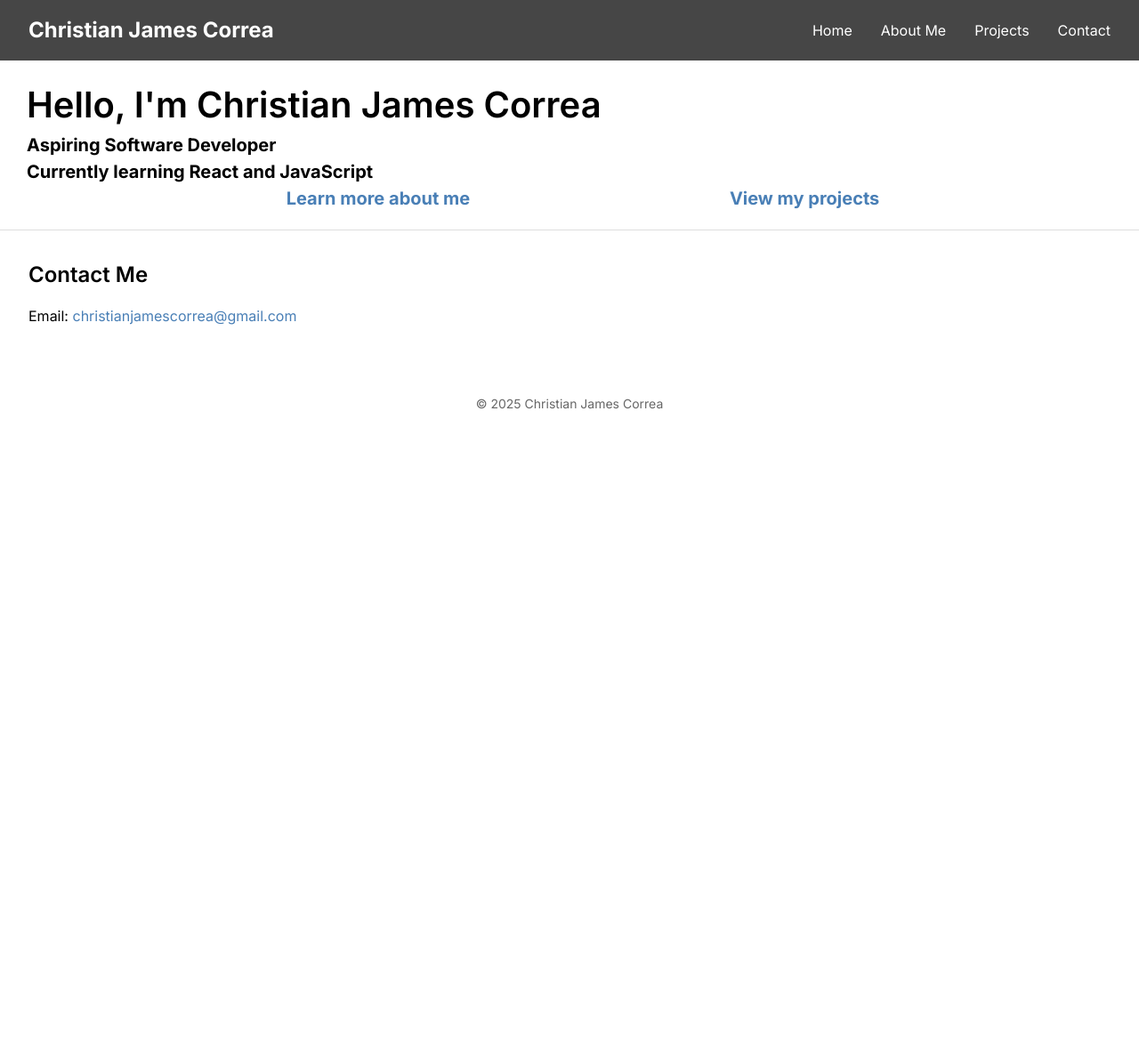
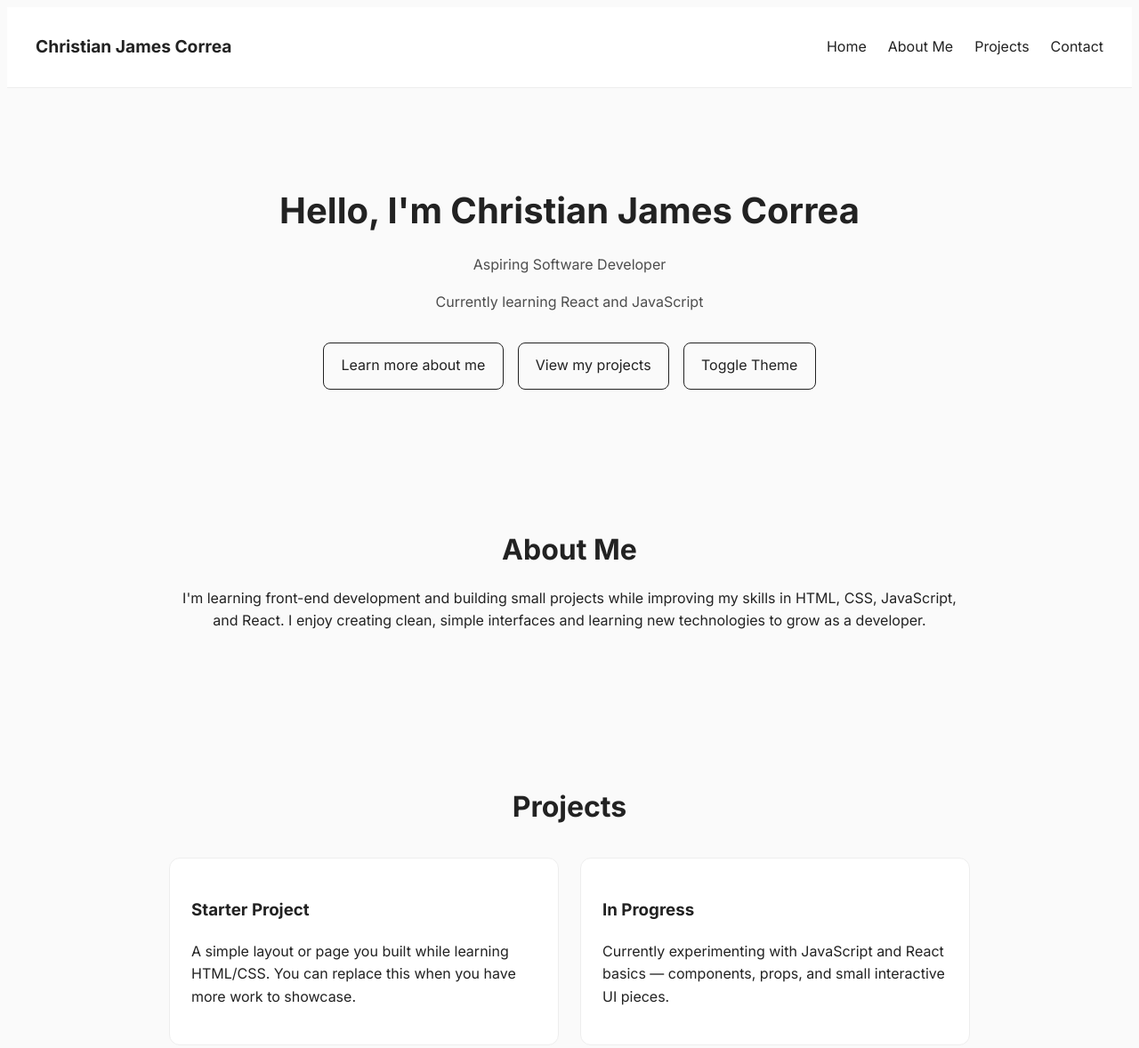
Before and after one commit to ichan0/web-portfolio, a plain HTML site: page index.html in a window 1280 px wide. Shown: the top 1178 px of the page at 89% size. Before the commit the page ends 800 px from the top, so only its background shows below. Drawn offline with Linux system fonts and the light colour scheme.

Commit message:
modified index.html and default.css, created index.js

```diff
--- a/default.css
+++ b/default.css
@@ -6,100 +6,175 @@
                              "Helvetica Neue", Arial, "Noto Sans", "Liberation Sans", sans-serif;
 }
 
-/* Apply Inter as the primary sans-serif font */
+
+
+
+/* Smooth scroll */
 html {
-    font-family: var(--font-sans);
-    font-size: 16px;
-    -webkit-font-smoothing: antialiased;
-    -moz-osx-font-smoothing: grayscale;
-    text-rendering: optimizeLegibility;
+  scroll-behavior: smooth;
+}s
+
+/* Reset */
+* {
+  margin: 0;
+  padding: 0;
+  box-sizing: border-box;
 }
 
+body {
+  font-family: var(--font-sans);
+  background: #fafafa;
+  color: #222;
+  line-height: 1.6;
+}
+
+/* Navigation */
 nav {
-    background-color: #464646;
-    padding: 1em 2em;
+  position: sticky;
+  top: 0;
+  background: #fff;
   display: flex;
   justify-content: space-between;
   align-items: center;
-}
-
-nav a {
-    text-decoration: none;
-    color: white;
+  padding: 1rem 2rem;
+  border-bottom: 1px solid #eee;
+  z-index: 10;
 }
 
 .logo {
-    font-size: 1.5em;
-    font-weight: 700;
-}
-
-a {
+  font-size: 1.2rem;
+  font-weight: bold;
   text-decoration: none;
-    color: #497fb6
-}
-
-a:hover {
-    color: #497fb6;
+  color: #222;
 }
 
 .nav-links {
+  display: flex;
+  gap: 1.5rem;
   list-style: none;
-    padding: 0;
-    margin: 0;
+}
+
+.nav-links a {
+  text-decoration: none;
+  color: #222;
+  transition: opacity 0.2s;
+}
+
+.nav-links a:hover {
+  opacity: 0.6;
+}
+
+/* Hero Section */
+.hero {
+  text-align: center;
+  padding: 5rem 1rem 4rem;
+}
+
+.hero h1 {
+  font-size: 2.5rem;
+  margin-bottom: 1rem;
+}
+
+.hero p {
+  opacity: 0.8;
+}
+
+/* Buttons */
+.btn-group {
+  margin-top: 2rem;
   display: flex;
-    gap: 2em;
+  gap: 1rem;
+  justify-content: center;
 }
 
 .btn {
-    display: flex;
-    justify-content: space-evenly;
-    align-items: center;
-
+  padding: 0.8rem 1.2rem;
+  border: 1px solid #222;
+  border-radius: 8px;
+  text-decoration: none;
+  color: #222;
+  transition: all 0.2s ease;
 }
 
-body {
-
-    margin: 0;
-    line-height: 1.5;
-    font-weight: 400;
-    -webkit-font-variant-ligatures: contextual;
-                    font-variant-ligatures: contextual;
+.btn:hover {
+  background: #222;
+  color: #fff;
 }
 
-h1, h2, h3, h4, h5, h6 {
-    font-weight: 600;
-    margin-top: 0;
-    margin-bottom: 0.5em;
+/* Dark Mode styling */
+.dark-mode {
+  background: #121212;
+  color: #e0e0e0;
 }
 
-
-.header {
-    font-size: 1.25em;
-    font-weight: 700;
-    padding: 1em 0 1em 1.5em;
-    border-bottom: 1px solid #ddd;
-
-    color: inherit;
+.dark-mode nav {
+  background: #1e1e1e;
+  /* color: #e0e0e0; */
+  border-bottom: 1px solid #333;
 }
 
-.header h1,
-.header p {
-    margin: 0;
+.dark-mode nav a {
+    color: #e0e0e0
 }
 
-.body-content {
-    padding: 2em;
-    background-color: #f9f9f9;
+.dark-mode .btn {
+  border-color: #e0e0e0;
+  color: #e0e0e0;
 }
 
-.contact {
-    padding: 2em;
-    background-color: #fff;
+.dark-mode .btn:hover {
+    background: #fff;
+    color: #222;
 }
 
+.dark-mode .project-card {
+  background: #1e1e1e;
+  border-color: #333;
+  color: #e0e0e0;
+}
+
+.dark-mode .contact a {
+    color: #e0e0e0;
+}
+
+/* Sections */
+.section {
+  max-width: 900px;
+  margin: auto;
+  padding: 4rem 1rem;
+  text-align: center;
+}
+
+.section h2 {
+  font-size: 2rem;
+  margin-bottom: 1rem;
+}
+
+/* Projects */
+.project-grid {
+  display: grid;
+  gap: 1.5rem;
+  grid-template-columns: repeat(auto-fit, minmax(250px, 1fr));
+  margin-top: 2rem;
+}
+
+.project-card {
+  background: #fff;
+  padding: 1.5rem;
+  border-radius: 12px;
+  border: 1px solid #eee;
+  text-align: left;
+}
+
+/* Contact */
+.contact a {
+  color: #222;
+  text-decoration: underline;
+}
+
+/* Footer */
 footer {
-    font-size: 0.875em;
-    color: #666;
   text-align: center;
-    padding: 1em 0;
+  padding: 2rem;
+  opacity: 0.7;
 }
--- a/index.html
+++ b/index.html
@@ -1,53 +1,89 @@
 <!DOCTYPE html>
 <html lang="en">
 <head>
-    <meta charset="UTF-8">
-    <meta name="author" content="Christian James Correa">
-    <meta name="viewport" content="width=device-width, initial-scale=1.0">
-    <link rel="stylesheet" href="default.css">
+    <meta charset="UTF-8" />
+    <meta name="author" content="Christian James Correa" />
+    <meta name="viewport" content="width=device-width, initial-scale=1.0" />
+    <link rel="stylesheet" href="default.css" />
     <title>Christian James Correa</title>
 </head>
 
 <body>
+
+    <!-- Navigation -->
     <nav>
-        <a class="logo" href="index.html">
-            <!-- <img src="images/logo.png" alt="Logo" class="logo"> -->
-            Christian James Correa
-        </a>
+        <a class="logo" href="#home">Christian James Correa</a>
         <ul class="nav-links">
-            <li><a href="index.html">Home</a></li>
-            <li><a href="about.html">About Me</a></li>
-            <li><a href="projects.html">Projects</a></li>
-            <li><a href="contact.html">Contact</a></li>
+            <li><a href="#home">Home</a></li>
+            <li><a href="#about">About Me</a></li>
+            <li><a href="#projects">Projects</a></li>
+            <li><a href="#contact">Contact</a></li>
         </ul>
     </nav>
 
-    <header>
-        <div class="header">
-            <h1>Hello, I'm Christian James Correa</h1>
-            <p>Aspiring Software Developer</p>
-            <p>Currently learning React and JavaScript</p>
-            <div class="btn">
-                <a href="about.html" class="btn-item"> Learn more about me</a>
-                <a href="projects.html" class="btn-item"> View my projects</a>
-            </div>
+    <!-- Hero / Home -->
+    <header id="home" class="hero">
+        <h1>Hello, I'm Christian James Correa</h1>
+        <p>Aspiring Software Developer</p>
+        <p>Currently learning React and JavaScript</p>
+
+        <div class="btn-group">
+            <a href="#about" class="btn">Learn more about me</a>
+            <a href="#projects" class="btn">View my projects</a>
+            <a id="toggle-theme" class="btn">Toggle Theme</a>
         </div>
     </header>
 
-    <!-- <div class="body-content">
+    <!-- About Section -->
+    <section id="about" class="section">
         <h2>About Me</h2>
-        <p>I am a passionate software developer with experience in building web applications. I enjoy learning new technologies and improving my skills.</p>
-    </div> -->
+        <p>
+            I'm learning front-end development and building small projects while improving
+            my skills in HTML, CSS, JavaScript, and React. I enjoy creating clean, simple
+            interfaces and learning new technologies to grow as a developer.
+        </p>
+    </section>
 
-    <div class="contact">
+    <!-- Projects Section -->
+    <section id="projects" class="section">
+        <h2>Projects</h2>
+
+        <div class="project-grid">
+
+            <div class="project-card">
+                <h3>Starter Project</h3>
+                <p>
+                    A simple layout or page you built while learning HTML/CSS.
+                    You can replace this when you have more work to showcase.
+                </p>
+            </div>
+
+            <div class="project-card">
+                <h3>In Progress</h3>
+                <p>
+                    Currently experimenting with JavaScript and React basics — components,
+                    props, and small interactive UI pieces.
+                </p>
+            </div>
+
+        </div>
+    </section>
+
+    <!-- Contact Section -->
+    <section id="contact" class="section contact">
         <h2>Contact Me</h2>
         <p>Email:
-            <a href="mailto:christianjamescorrea@gmail.com">christianjamescorrea@gmail.com</a>
+            <a href="mailto:christianjamescorrea@gmail.com">
+                christianjamescorrea@gmail.com
+            </a>
         </p>
-    </div>
+    </section>
 
+    <!-- Footer -->
     <footer>
         <p>&copy; 2025 Christian James Correa</p>
     </footer>
+
+    <script src="index.js"></script>
 </body>
 </html>
--- /dev/null
+++ b/index.js
@@ -0,0 +1,5 @@
+const btn = document.getElementById("toggle-theme");
+btn.addEventListener("click", () => {
+
+    document.body.classList.toggle("dark-mode");
+});
```
Lines whose indentation alone changed are shown as unchanged.
